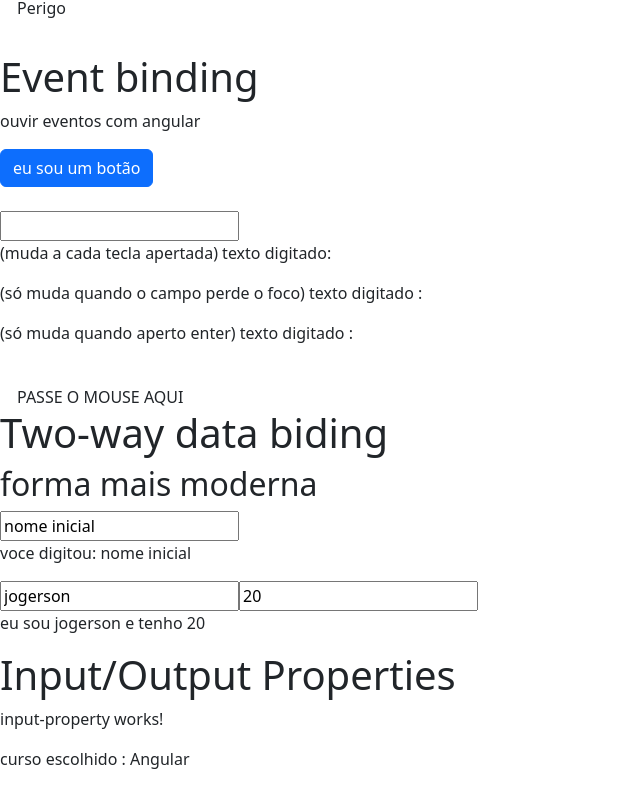
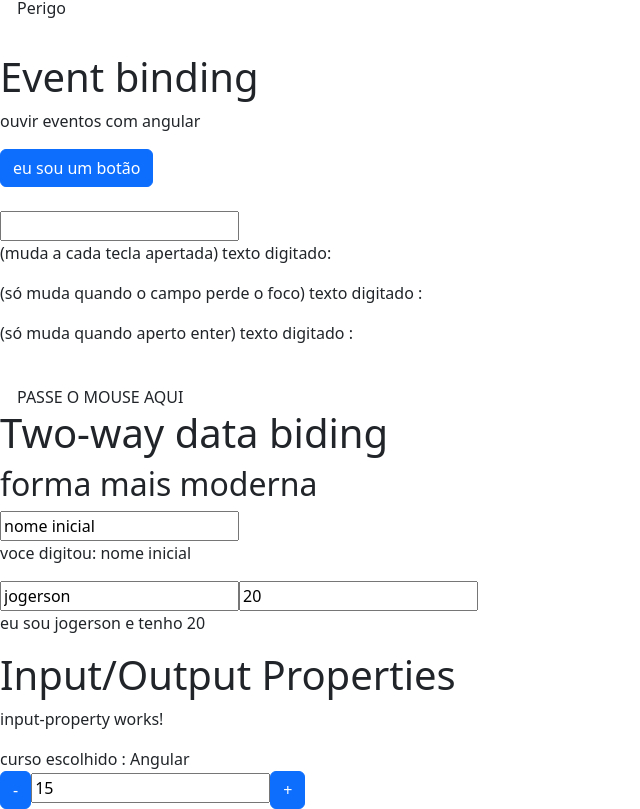
Before and after one commit to DeykyPinheiro/curso-agular-loiane, an Angular app in the folder data-biding/: page / in a window 1280 px wide. Shown: the part 1393-2202 px from the top of the page, without its empty margins (0-640 px from the left). Before the commit the page ends 2164 px from the top, so only its background shows below. Built offline with nearby package versions, Linux system fonts and the light colour scheme.

Commit message:
output property

```diff
--- a/data-biding/src/app/app.module.ts
+++ b/data-biding/src/app/app.module.ts
@@ -7,12 +7,14 @@ import { AppComponent } from './app.component';
 import { DataBidingComponent } from './data-biding/data-biding.component';
 import { NgbModule } from '@ng-bootstrap/ng-bootstrap';
 import { InputPropertyComponent } from './input-property/input-property.component';
+import { OutputPropertyComponent } from './output-property/output-property.component';
 
 @NgModule({
   declarations: [
     AppComponent,
     DataBidingComponent,
-    InputPropertyComponent
+    InputPropertyComponent,
+    OutputPropertyComponent
   ],
   imports: [
     BrowserModule,
--- a/data-biding/src/app/data-biding/data-biding.component.html
+++ b/data-biding/src/app/data-biding/data-biding.component.html
@@ -126,7 +126,12 @@
         <article>
             <h1>Input/Output Properties</h1>
             <app-curso-input [nome]="nomeDoCurso"></app-curso-input>
+
+            <app-output-property [valor]="valorInicialContador" (mudouValor)=onMudouValor($event)></app-output-property>
+
         </article>
     </section>
 
+
+
 </section>
--- a/data-biding/src/app/data-biding/data-biding.component.ts
+++ b/data-biding/src/app/data-biding/data-biding.component.ts
@@ -23,6 +23,8 @@ export class DataBidingComponent {
   isMouseOver: boolean = false;
 
   nomeDoCurso: string = "Angular";
+
+  valorInicialContador: number = 15;
 
   pessoa: any = {
     nome: "jogerson",
@@ -61,4 +63,9 @@ export class DataBidingComponent {
   }
 
 
+  // está escutando um evento
+  onMudouValor(event: any) {
+    console.log(event)
+  }
+
 }
--- /dev/null
+++ b/data-biding/src/app/output-property/output-property.component.html
@@ -0,0 +1,5 @@
+<div>
+    <button class="btn btn-primary" (click)="decrementa()">-</button>
+    <input type="text" [value]="valor">
+    <button class="btn btn-primary" (click)="incrementa()">+</button>
+</div>
--- /dev/null
+++ b/data-biding/src/app/output-property/output-property.component.ts
@@ -0,0 +1,29 @@
+import { Component, EventEmitter, Input, Output } from '@angular/core';
+
+@Component({
+  selector: 'app-output-property',
+  templateUrl: './output-property.component.html',
+  styleUrls: ['./output-property.component.sass']
+})
+export class OutputPropertyComponent {
+
+  // serve pra emitir eventos
+
+  @Output()
+  mudouValor = new EventEmitter();
+
+  @Input()
+  valor: number = 0;
+
+  decrementa(): void {
+    this.valor = this.valor - 1;
+    // pode ser tão complexo quando o necessario
+    this.mudouValor.emit({ novoValor: this.valor })
+  }
+
+  incrementa(): void {
+    this.valor = this.valor + 1;
+    this.mudouValor.emit({ novoValor: this.valor })
+  }
+
+}
```
Also changed, not shown: data-biding/src/app/output-property/output-property.component.sass (added), 1 other file (tests, documents, lock files or other folders).
